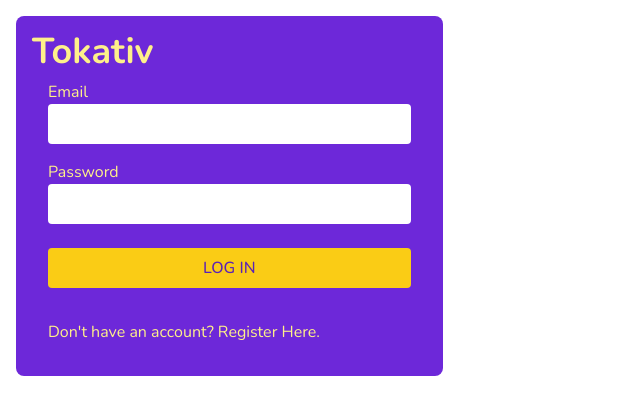
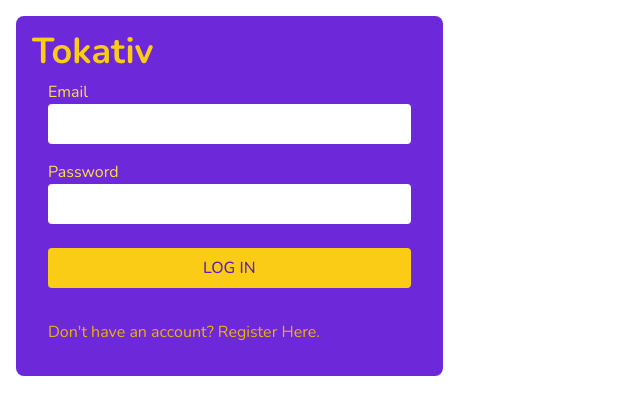
Before and after one commit to pauljohnfigueroa/ts-messaging-app, a React (Create React App) app in the folder client/: page /login in a window 1280 px wide. Shown: the top 414 px of the page, without its empty margins (0-640 px from the left). Built offline with nearby package versions, Linux system fonts and the light colour scheme; no server answers.

Commit message:
Fix input field colors in the login form.

```diff
--- a/client/src/pages/dashboard/Dashboard.tsx
+++ b/client/src/pages/dashboard/Dashboard.tsx
@@ -2,8 +2,8 @@ import Navigation from '../../components/Navigation'
 
 const Dashboard = () => {
 	return (
-		<div className="grid grid-cols-4 h-screen">
-			<section className="col-span-4 md:col-span-1 bg-violet-700 w-full h-full">
+		<div className="grid grid-cols-6 h-screen">
+			<section className="col-span-6 md:col-span-1 bg-violet-700 w-full h-full">
 				{/* Sidebar */}
 
 				{/* Headings */}
@@ -68,7 +68,7 @@ const Dashboard = () => {
 				</div>
 			</section>
 
-			<main className="col-span-4 md:col-span-3 h-screen w-full">
+			<main className="col-span-6 md:col-span-5 h-screen w-full">
 				{/* Main */}
 				<div className="bg-violet-900">
 					<Navigation />
--- a/client/src/pages/login/LoginForm.tsx
+++ b/client/src/pages/login/LoginForm.tsx
@@ -46,16 +46,16 @@ const LoginForm = () => {
 	}
 
 	return (
-		<div className="bg-violet-700 rounded-lg m-4 p-4 text-yellow-200 md:w-1/2 lg:w-1/3">
-			<h1 className="text-4xl font-bold">Tokativ</h1>
+		<div className="bg-violet-700 rounded-lg m-4 p-4 md:w-1/2 lg:w-1/3">
+			<h1 className="text-4xl font-bold text-yellow-400">Tokativ</h1>
 			<form>
 				<div className="px-4 py-2">
-					<label className="w-full" htmlFor="email">
+					<label className="w-full text-yellow-300" htmlFor="email">
 						Email
 					</label>
 					<input
-						className="h-10 rounded w-full"
-						type="text"
+						className="h-10 rounded w-full p-2 text-violet-800"
+						type="email"
 						name="email"
 						id="email"
 						value={email}
@@ -63,11 +63,11 @@ const LoginForm = () => {
 					/>
 				</div>
 				<div className="px-4 py-2">
-					<label className="w-full" htmlFor="password">
+					<label className="w-full text-yellow-300" htmlFor="password">
 						Password
 					</label>
 					<input
-						className="h-10 rounded w-full"
+						className="h-10 rounded w-full p-2 text-violet-800"
 						type="password"
 						name="password"
 						id="password"
@@ -85,7 +85,7 @@ const LoginForm = () => {
 					</button>
 				</div>
 			</form>
-			<p className="p-4">Don't have an account? Register Here.</p>
+			<p className="p-4 text-yellow-500">Don't have an account? Register Here.</p>
 		</div>
 	)
 }
```
